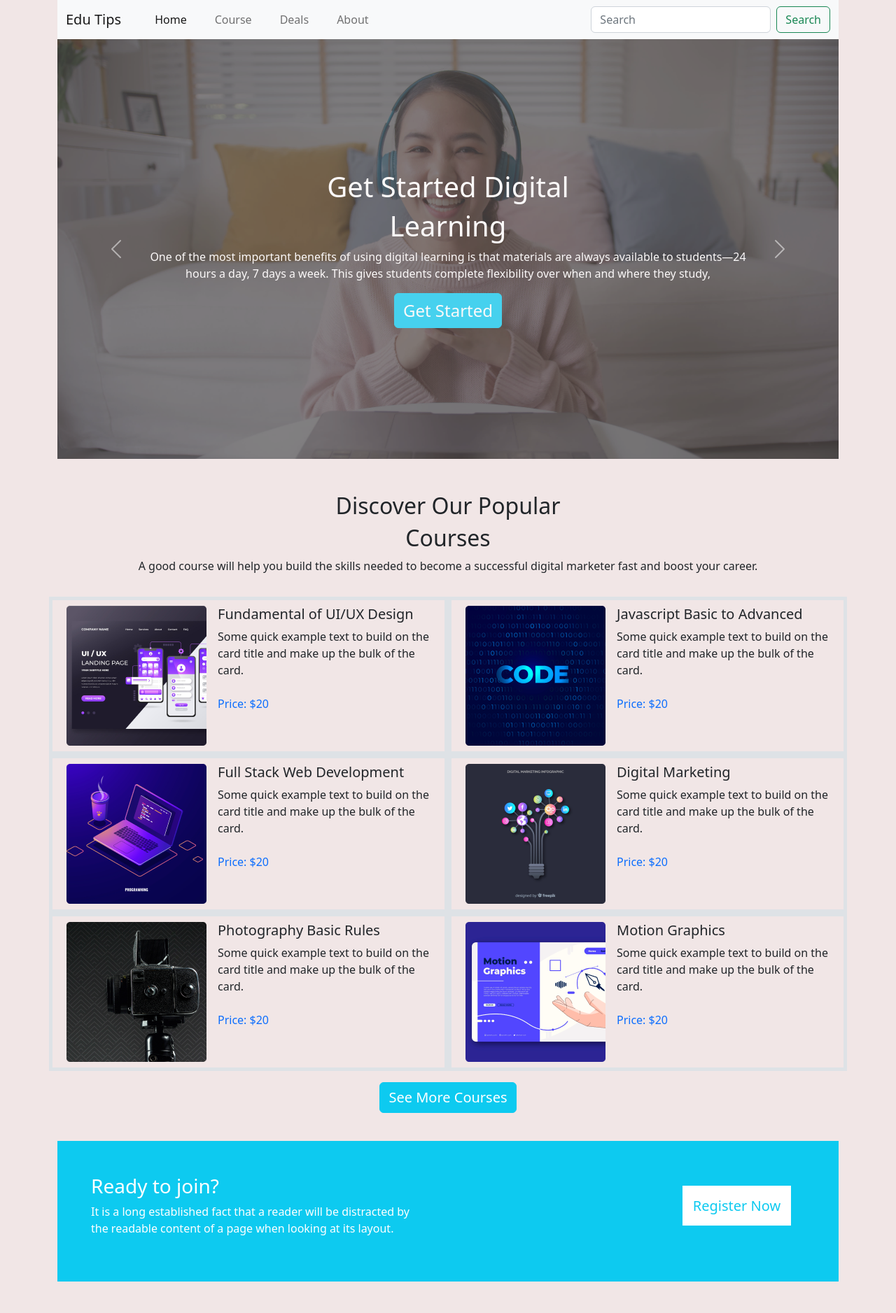
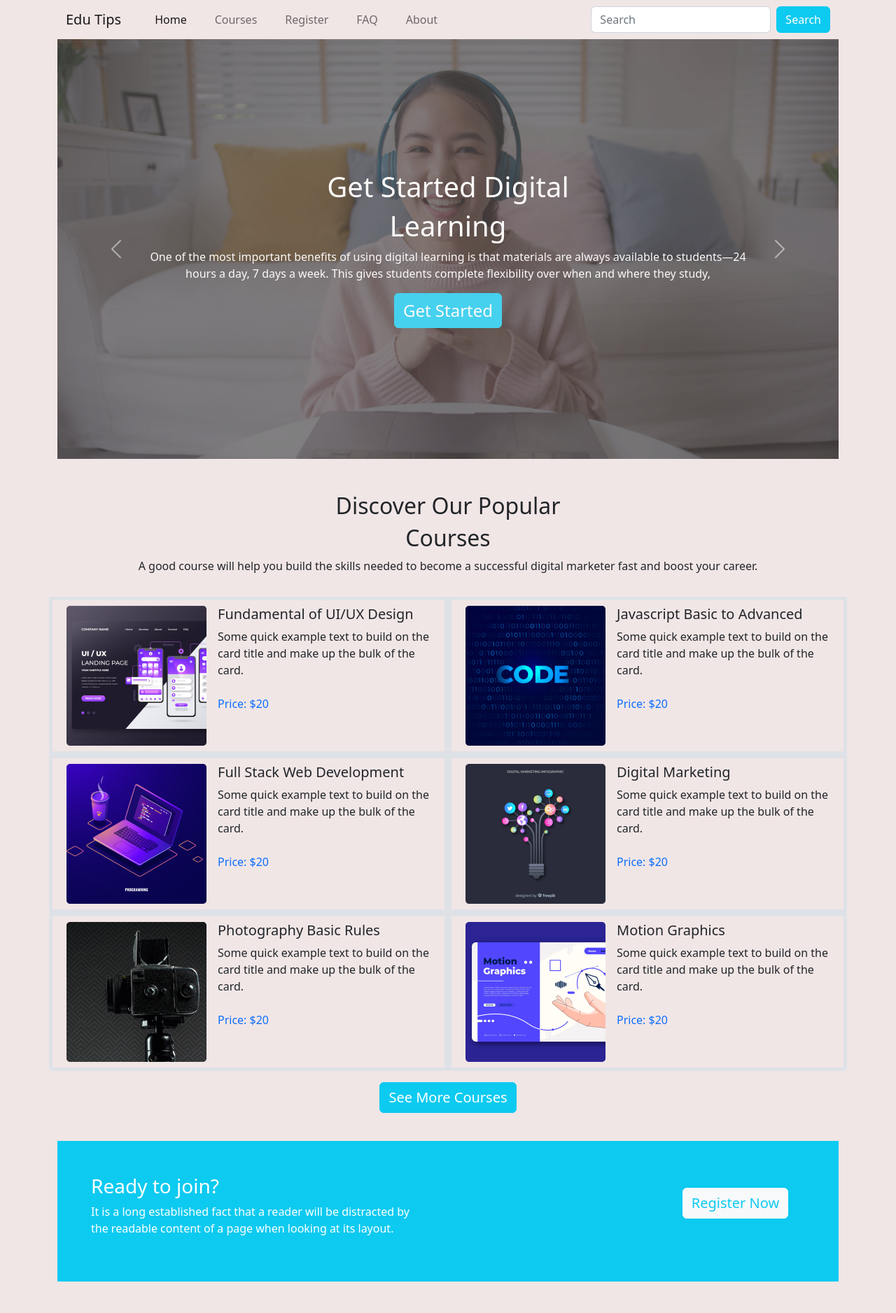
Before and after one commit to Rafiqul-Ala-Mahid/Bootstrap, a plain HTML site: page index.html in a window 1280 px wide. Shown: the top 1877 px of the page at 70% size. Drawn offline with nearby package versions, Linux system fonts and the light colour scheme.

Commit message:
seventh commit

```diff
--- a/index.html
+++ b/index.html
@@ -15,7 +15,7 @@
 <body>
     <div class="container">
         <header>
-            <nav class="navbar navbar-expand-lg bg-light">
+            <nav class="navbar navbar-expand-lg ">
                 <div class="container">
                     <span class="navbar-brand pe-4" href="#">Edu Tips</span>
                     <div class="collapse navbar-collapse" id="navbarSupportedContent">
@@ -24,18 +24,21 @@
                                 <a class="nav-link active" aria-current="page" href="#">Home</a>
                             </li>
                             <li class="nav-item pe-4">
-                                <a class="nav-link" href="#">Course</a>
+                                <a class="nav-link" href="#">Courses</a>
                             </li>
                             <li class="nav-item pe-4">
-                                <a class="nav-link" href="#">Deals</a>
+                                <a class="nav-link" href="#">Register</a>
                             </li>
                             <li class="nav-item pe-4">
+                                <a class="nav-link" href="#">FAQ</a>
+                            </li>
+                            <li class="nav-item pe-5">
                                 <a class="nav-link" href="#">About</a>
                             </li>
                         </ul>
                         <form class="d-flex" role="search">
                             <input class="form-control me-2" type="search" placeholder="Search" aria-label="Search">
-                            <button class="btn btn-outline-success" type="submit">Search</button>
+                            <button class="btn btn-info text-white" type="submit">Search</button>
                         </form>
                     </div>
                 </div>
@@ -180,7 +183,27 @@
                     looking at its layout.</p>
             </div>
             <div class="w-50 reg">
-                <a class="register text-info " href="#">Register Now</a>
+                <!-- <a class="register text-info " href="#">Register Now</a> -->
+                <button type="button" class="btn btn-light text-info fs-5" data-bs-toggle="modal" data-bs-target="#staticBackdrop">Register Now</button>
+                <!-- Modal -->
+                <div class="modal fade" id="staticBackdrop" data-bs-backdrop="static" data-bs-keyboard="false" tabindex="-1"
+                    aria-labelledby="staticBackdropLabel" aria-hidden="true">
+                    <div class="modal-dialog">
+                        <div class="modal-content">
+                            <div class="modal-header">
+                                <h5 class="modal-title" id="staticBackdropLabel">Modal title</h5>
+                                <button type="button" class="btn-close" data-bs-dismiss="modal" aria-label="Close"></button>
+                            </div>
+                            <div class="modal-body">
+                                Hello, This is my first bootstrap project with modal...
+                            </div>
+                            <div class="modal-footer">
+                                <button type="button" class="btn btn-secondary" data-bs-dismiss="modal">Close</button>
+                                <button type="button" class="btn btn-primary">Understood</button>
+                            </div>
+                        </div>
+                    </div>
+                </div>
             </div>
         </div>
         <div class="mb-5">
--- a/style.css
+++ b/style.css
@@ -22,13 +22,6 @@ body{
     color: #fff;
 }
 .reg{
-    padding-top: 7%;
+    padding-top: 6%;
+    padding-left: 30%;
 }
-.register{
-    text-decoration: none;
-    padding: 15px;
-    font-size: 1.25rem;
-    margin-left: 60%;
-    margin-top: 20%;
-    background-color: white;
-}
```
